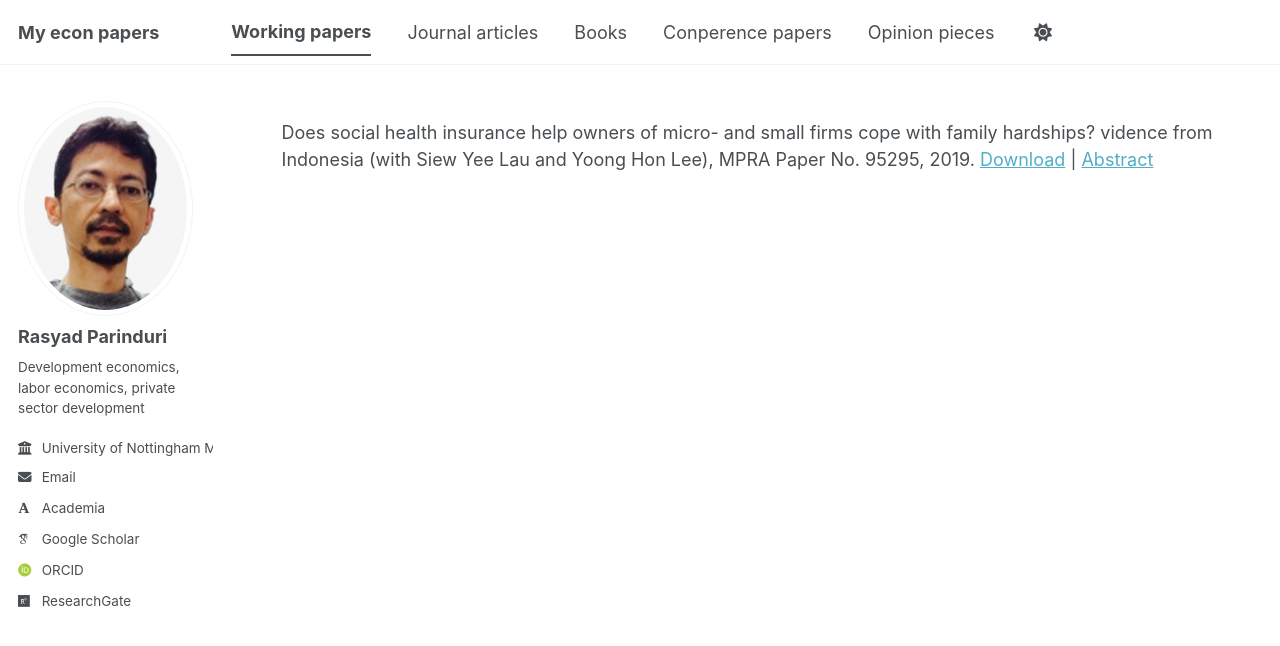
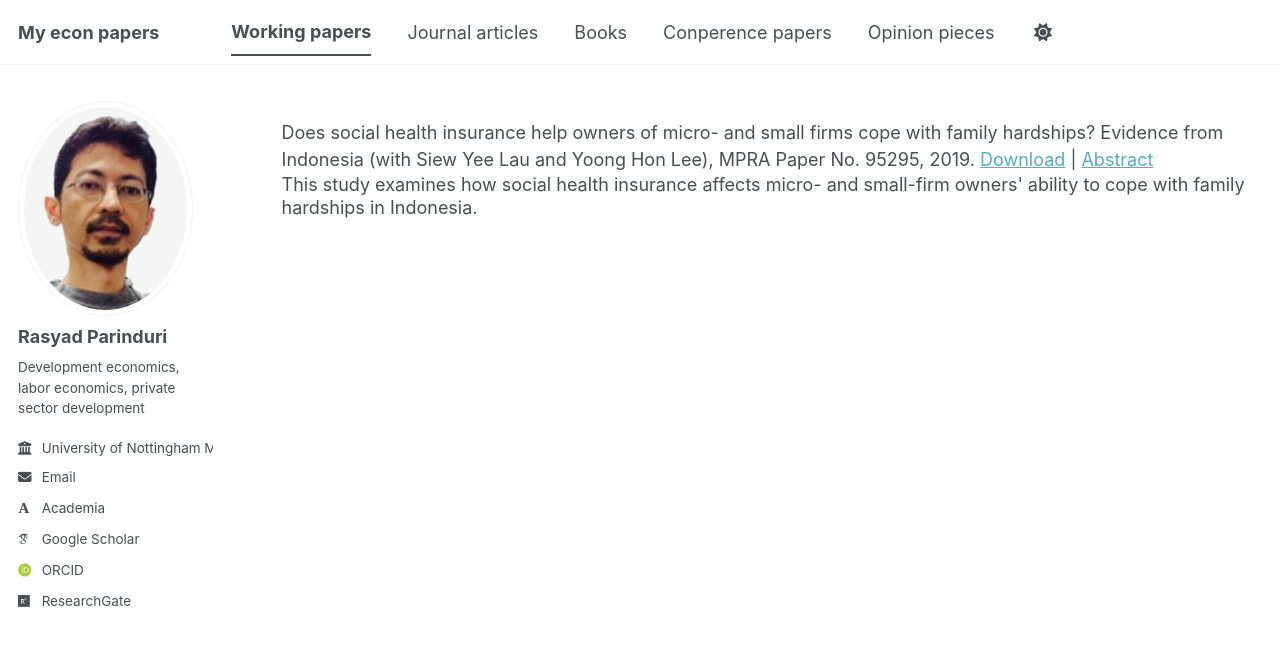
Before and after one commit to rasyadparinduri/rasyadparinduri.github.io, a Jekyll site: the page built from _pages/publications.html, in a window 1280 px wide. Shown: the top 646 px of the page. Built offline with Jekyll 4.4.1, drawn with Linux system fonts in a browser that asks for light colours; some web fonts are replaced; a script bundle is joined from its source files by our own code; library files that are not in the unit come from our copies.

Commit message:
Update publications.html

```diff
--- a/_pages/publications.html
+++ b/_pages/publications.html
@@ -6,11 +6,10 @@ author_profile: true
 ---
 
 <p>
-Does social health insurance help owners of micro- and small firms cope with family hardships?
-  vidence from Indonesia (with Siew Yee Lau and Yoong Hon Lee), MPRA Paper No. 95295, 2019.
+Does social health insurance help owners of micro- and small firms cope with family hardships? Evidence from Indonesia (with Siew Yee Lau and Yoong Hon Lee), MPRA Paper No. 95295, 2019.
 <a href="https://mpra.ub.uni-muenchen.de/95295/1/MPRA_paper_95295.pdf" target="_blank">Download</a> |
 <a href="#" onclick="var x=document.getElementById('abs1'); x.style.display=(x.style.display=='none'?'block':'none'); return false;">Abstract</a>
-<div id="abs1" style="display:none; margin-top:1px;">
+<span id="abs1" style="display:none; display:block; margin:0; padding:0; line-height:1.3;">
 This study examines how social health insurance affects micro- and small-firm owners' ability to cope with family hardships in Indonesia.
-</div>
+</span>
 </p>
```
